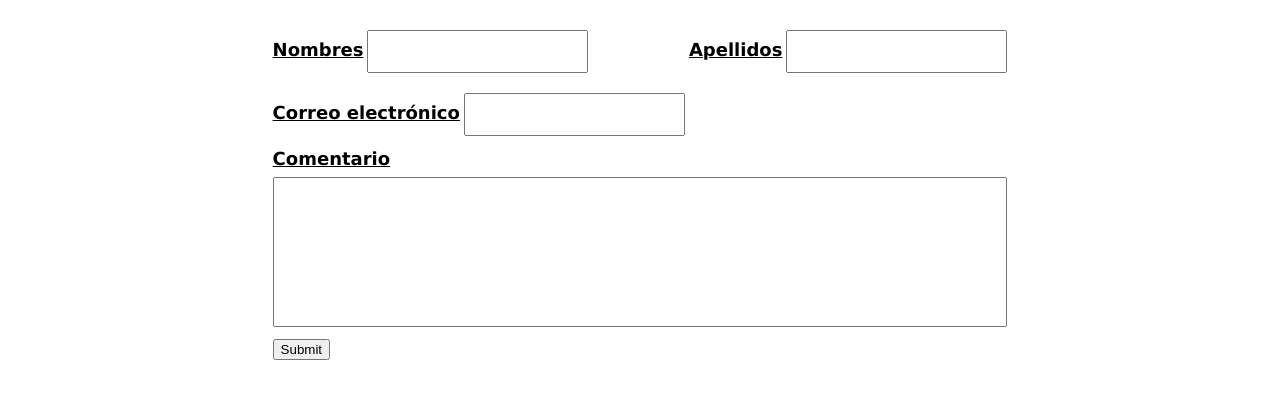
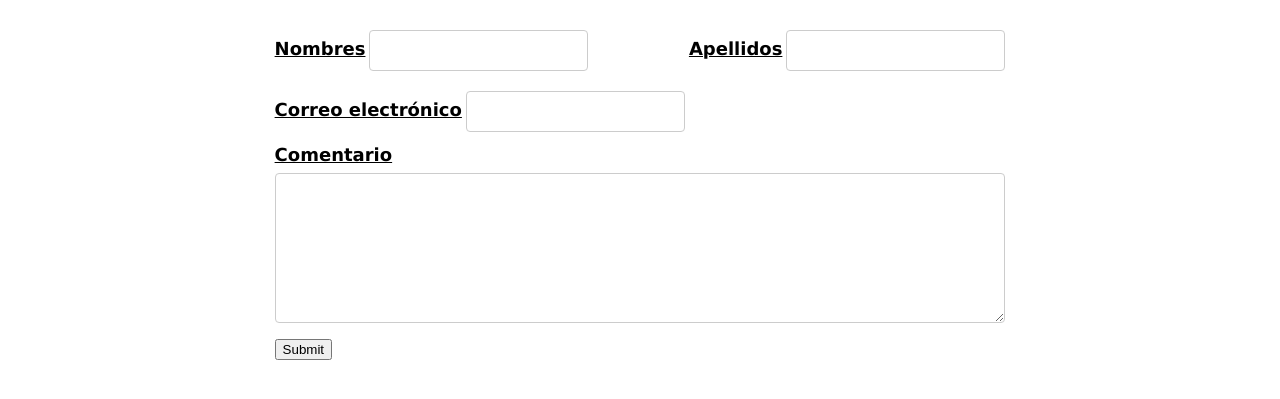
Before and after one commit to judifalco/coderhouse2024, a plain HTML site: page Actividad cocina/contact.html in a window 1280 px wide. Shown: the part 115-514 px from the top of the page. Drawn offline with Linux system fonts and the light colour scheme.

Commit message:
Se cambió el input de comentario por un textarea

```diff
--- a/Actividad cocina/contact.html
+++ b/Actividad cocina/contact.html
@@ -35,7 +35,7 @@
         <tr>
             <td colspan="2">
                 <label for="comment">Comentario</label>
-                <input class="comentario" type="text" name="comment" id="comment">
+                <textarea class="comentario" name="comment" id="comment"></textarea>
             </td>
         </tr>
         <tr>
--- a/Actividad cocina/css/style.css
+++ b/Actividad cocina/css/style.css
@@ -32,10 +32,13 @@ p {
     background-color: #111;
 }
 
-input[type=text] {
+input[type=text], textarea {
     padding: 12px 20px;
     margin: 8px 0;
     box-sizing: border-box;
+    border: 1px solid #ccc ;
+    border-radius: 4px;
+    resize: vertical;
 }
 
 label {
@@ -48,7 +51,7 @@ label {
 .comentario {
     width: 100%;
     height: 150px;
-    resize: none;
+    padding: 0;
 }
 
 .tablacontacto {
```
